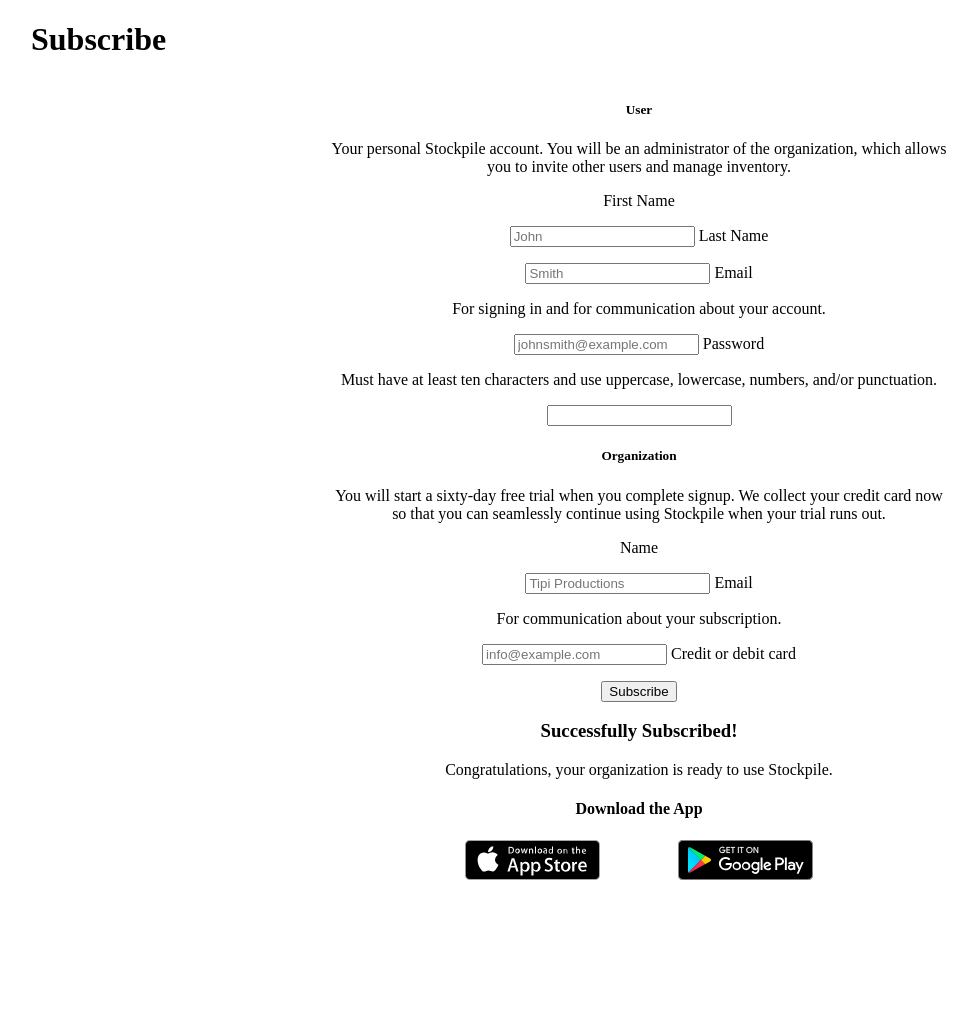
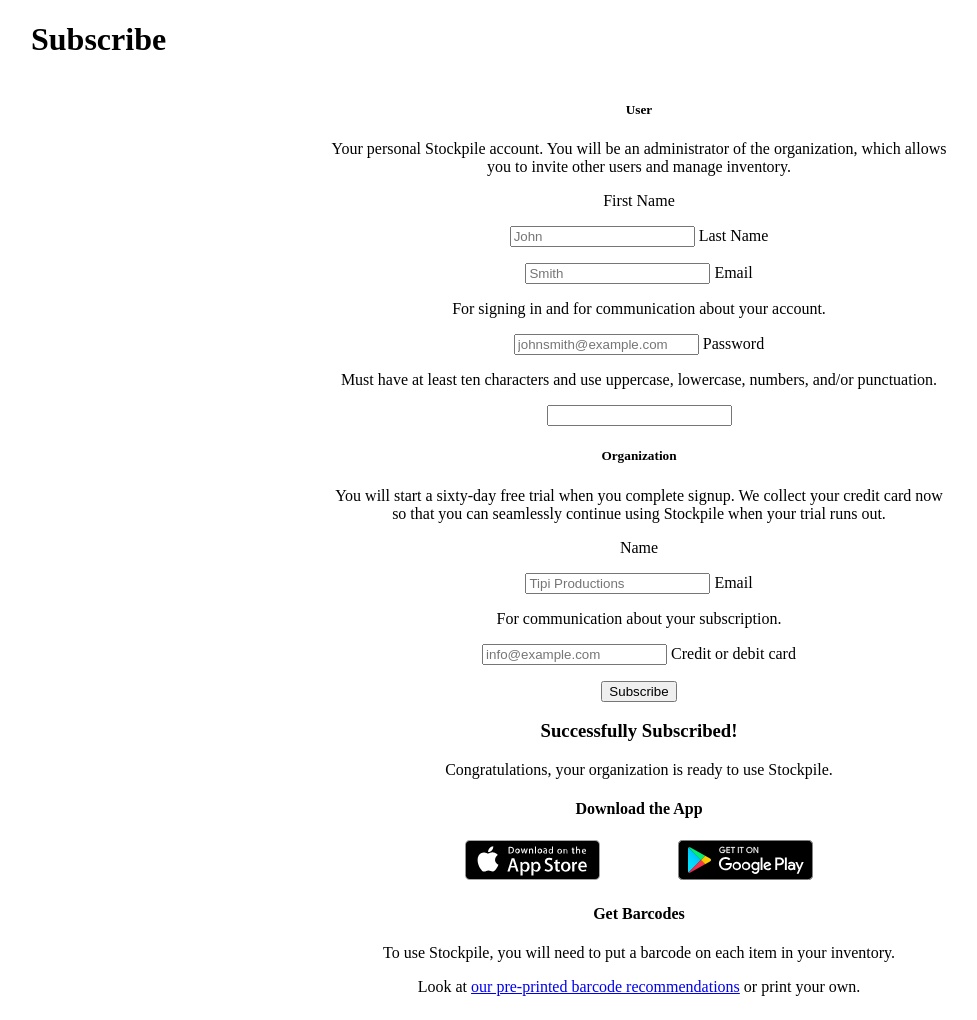
Before and after one commit to stockpile-co/stockpileapp.co, a website with bundled scripts: page src/subscribe/index.html in a window 1280 px wide. Shown: the whole page, without its empty margins (1-978 px from the left). Before the commit the page ends 892 px from the top, so only its background shows below. Built offline with nearby package versions, Linux system fonts and the light colour scheme; a script that the page names is missing.

Commit message:
Add link to barcodes page to subscribed section

```diff
--- a/src/subscribe/index.html
+++ b/src/subscribe/index.html
@@ -119,6 +119,9 @@
                         </a>
                     </div>
                 </section>
+                <h4>Get Barcodes</h4>
+                <p>To use Stockpile, you will need to put a barcode on each item in your inventory.</p>
+                <p>Look at <a href="/barcodes">our pre-printed barcode recommendations</a> or print your own.</p>
             </div>
         </section>
         <script src="https://js.stripe.com/v3/"></script>
```
